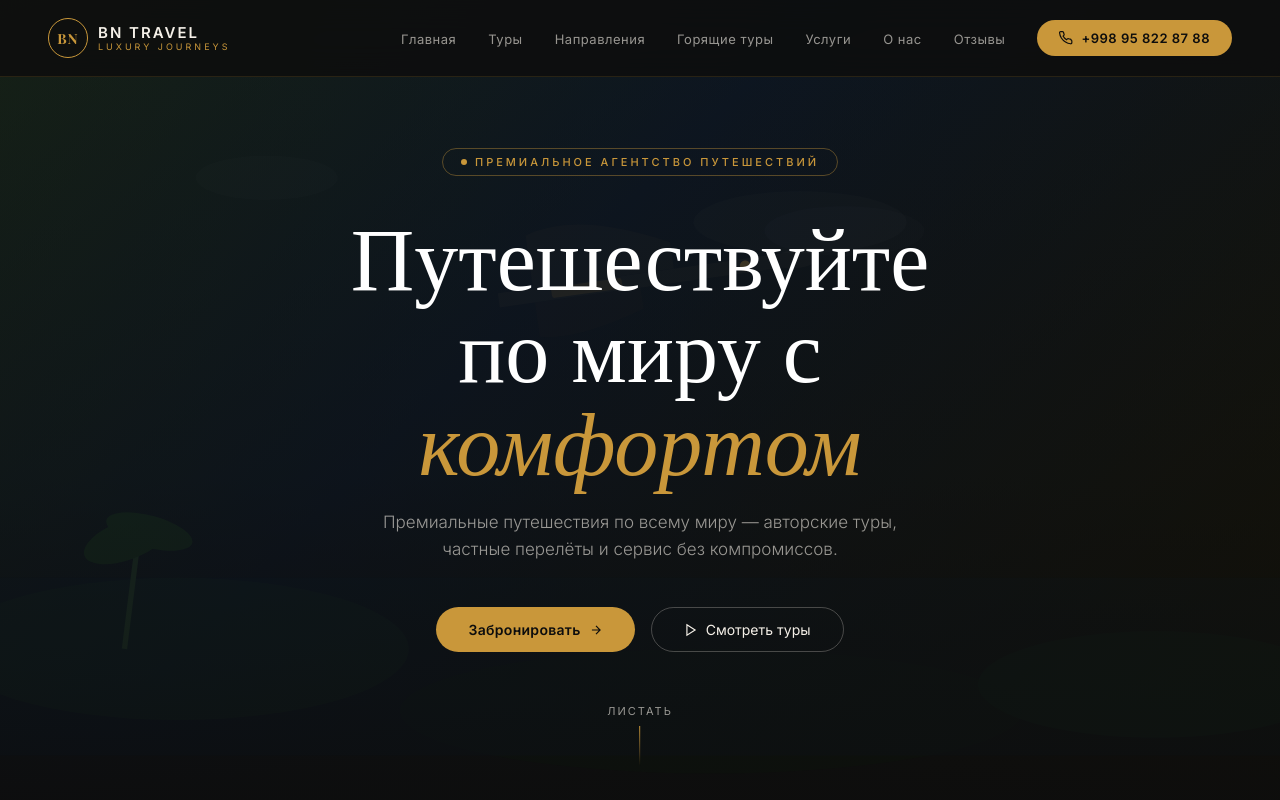
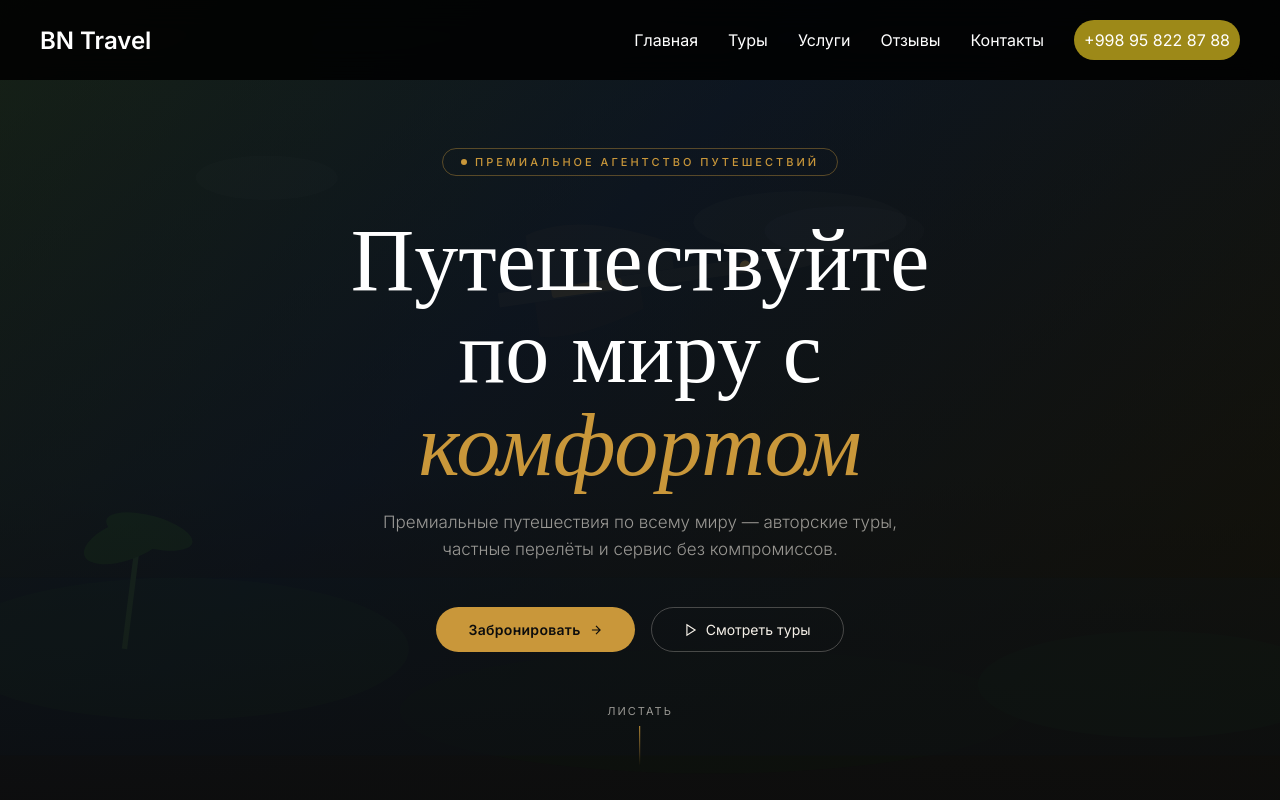
Before and after one commit to mirhalilovsolih2-create/bntravel-, a plain HTML site: page index.html in a window 1280 px wide. Shown: the top 800 px of the page. Drawn offline with nearby package versions, Linux system fonts and the light colour scheme; a web font is replaced by a local one.

Commit message:
обновил сайт

```diff
--- a/index.html
+++ b/index.html
@@ -30,92 +30,114 @@
   }
 
   /* NAV */
-  nav {
+   /* Базовые настройки для контейнера nav (убедитесь, что у вас похоже) */
+* {
+    margin: 0;
+    padding: 0;
+    box-sizing: border-box;
+}
+
+.navbar {
     position: fixed;
-    top: 0; left: 0; right: 0;
-    z-index: 100;
+    top: 0;
+    left: 0;
+    width: 100%;
+    height: 80px;
+
     display: flex;
+    justify-content: space-between;
     align-items: center;
+
+    padding: 0 40px;
+
+    background: rgba(0,0,0,0.85);
+    backdrop-filter: blur(15px);
+
+    z-index: 99999;
+}
+
+.logo {
+    color: white;
+    font-size: 24px;
+    font-weight: 700;
+}
+
+.nav-menu {
+    display: flex;
+    gap: 30px;
+    list-style: none;
+}
+
+.nav-menu a {
+    color: white;
+    text-decoration: none;
+}
+
+.hamburger {
+    display: none;
+    width: 35px;
+    height: 28px;
+
+    flex-direction: column;
     justify-content: space-between;
-    padding: 18px 48px;
-    background: rgba(13,13,13,0.85);
-    backdrop-filter: blur(16px);
-    border-bottom: 1px solid rgba(201,151,58,0.15);
-  }
-
-  .nav-logo {
-    display: flex;
-    align-items: center;
-    gap: 10px;
-    text-decoration: none;
-  }
-
-  .nav-logo-badge {
-    width: 40px; height: 40px;
-    border: 1.5px solid var(--gold);
-    border-radius: 50%;
-    display: flex; align-items: center; justify-content: center;
-    font-family: 'Playfair Display', serif;
-    font-size: 14px;
-    font-weight: 700;
-    color: var(--gold);
-    letter-spacing: 1px;
-  }
-
-  .nav-logo-text {
-    line-height: 1.2;
-  }
-
-  .nav-logo-text strong {
-    display: block;
-    font-size: 15px;
-    font-weight: 600;
-    color: var(--text);
-    letter-spacing: 2px;
-    text-transform: uppercase;
-  }
-
-  .nav-logo-text span {
-    display: block;
-    font-size: 9px;
-    color: var(--gold);
-    letter-spacing: 3px;
-    text-transform: uppercase;
-  }
-
-  .nav-links {
-    display: flex;
-    align-items: center;
-    gap: 32px;
-    list-style: none;
-  }
-
-  .nav-links a {
-    font-size: 13px;
-    font-weight: 400;
-    color: var(--text-muted);
-    text-decoration: none;
-    letter-spacing: 0.5px;
-    transition: color 0.2s;
-  }
-
-  .nav-links a:hover { color: var(--text); }
-
-  .nav-cta {
-    display: flex;
-    align-items: center;
-    gap: 8px;
-    background: var(--gold);
-    color: var(--dark) !important;
-    padding: 10px 22px;
-    border-radius: 100px;
-    font-size: 13px !important;
-    font-weight: 600 !important;
-    letter-spacing: 0.3px;
-    transition: background 0.2s, transform 0.15s !important;
-  }
-
-  .nav-cta:hover { background: var(--gold-light) !important; transform: translateY(-1px); }
+
+    cursor: pointer;
+
+    z-index: 100000;
+}
+
+.hamburger span {
+    width: 100%;
+    height: 4px;
+    background: white;
+    border-radius: 10px;
+    transition: .3s;
+}
+
+@media (max-width: 768px) {
+
+    .hamburger {
+        display: flex;
+    }
+
+    .nav-menu {
+        position: fixed;
+
+        top: 0;
+        right: -100%;
+
+        width: 280px;
+        height: 100vh;
+
+        background: #111;
+
+        flex-direction: column;
+        justify-content: center;
+        align-items: center;
+
+        gap: 30px;
+
+        transition: .4s ease;
+
+        z-index: 99998;
+    }
+
+    .nav-menu.active {
+        right: 0;
+    }
+
+    .hamburger.active span:nth-child(1) {
+        transform: translateY(12px) rotate(45deg);
+    }
+
+    .hamburger.active span:nth-child(2) {
+        opacity: 0;
+    }
+
+    .hamburger.active span:nth-child(3) {
+        transform: translateY(-12px) rotate(-45deg);
+    }
+}
 
   /* HERO */
   .hero {
@@ -940,31 +962,27 @@
 <body>
 
 <!-- NAV -->
-<nav>
-  <a href="#" class="nav-logo">
-    <div class="nav-logo-badge">BN</div>
-    <div class="nav-logo-text">
-      <strong>BN Travel</strong>
-      <span>Luxury Journeys</span>
-    </div>
-  </a>
-  <ul class="nav-links">
-    <li><a href="#">Главная</a></li>
-    <li><a href="#tours">Туры</a></li>
-    <li><a href="#destinations">Направления</a></li>
-    <li><a href="#">Горящие туры</a></li>
-    <li><a href="#services">Услуги</a></li>
-    <li><a href="#about">О нас</a></li>
-    <li><a href="#reviews">Отзывы</a></li>
-    <li><a href="" class="nav-cta">
-      <svg width="14" height="14" viewBox="0 0 24 24" fill="none" stroke="currentColor" stroke-width="2"><path d="M22 16.92v3a2 2 0 0 1-2.18 2 19.79 19.79 0 0 1-8.63-3.07A19.5 19.5 0 0 1 4.07 12 19.79 19.79 0 0 1 1 3.18 2 2 0 0 1 2.96 1h3a2 2 0 0 1 2 1.72 12.84 12.84 0 0 0 .7 2.81 2 2 0 0 1-.45 2.11L7.09 8.91a16 16 0 0 0 6 6l1.27-1.27a2 2 0 0 1 2.11-.45 12.84 12.84 0 0 0 2.81.7A2 2 0 0 1 21 16z"/></svg>
-      +998 95 822 87 88
-    </a></li>
-  </ul>
+<nav class="navbar">
+    <div class="logo">BN Travel</div>
+
+    <ul class="nav-menu" id="navMenu">
+        <li><a href="#hero">Главная</a></li>
+        <li><a href="#destinations">Туры</a></li>
+        <li><a href="#services">Услуги</a></li>
+        <li><a href="#reviews">Отзывы</a></li>
+        <li><a href="#contect">Контакты</a></li>
+        <li ><a href="#" style="padding: 10px; background: rgb(157, 137, 24); border-radius: 20px;">+998 95 822 87 88</a></li>
+    </ul>
+
+    <div class="hamburger" id="hamburger">
+        <span></span>
+        <span></span>
+        <span></span>
+    </div>
 </nav>
 
 <!-- HERO -->
-<section class="hero" style="max-width:100%; padding:0;">
+<section class="hero" id="hero" style="max-width:100%; padding:0;">
   <div class="hero-bg"></div>
 
   <!-- decorative plane SVG in background -->
@@ -1611,4 +1629,14 @@
 </footer>
 
 </body>
+
+<script>
+const hamburger = document.getElementById("hamburger");
+const navMenu = document.getElementById("navMenu");
+
+hamburger.addEventListener("click", () => {
+    hamburger.classList.toggle("active");
+    navMenu.classList.toggle("active");
+});
+</script>
 </html>
```
